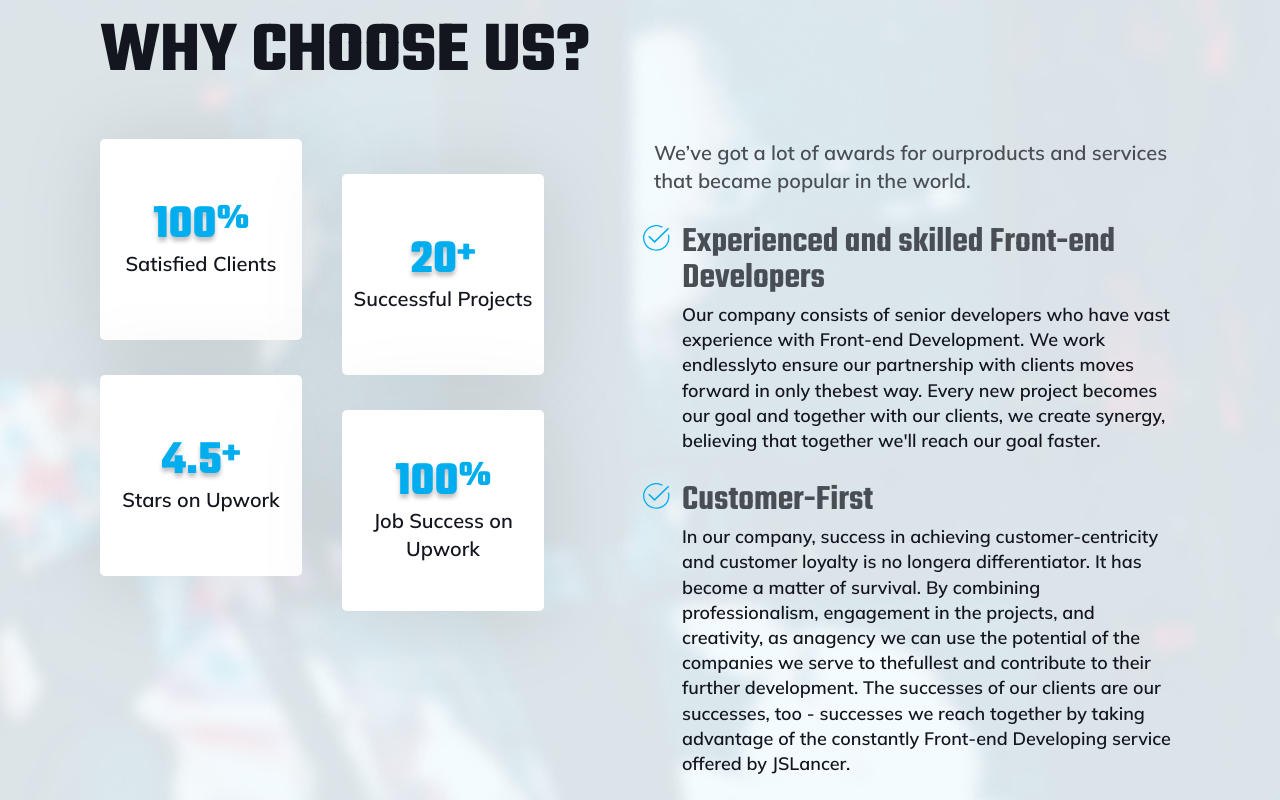
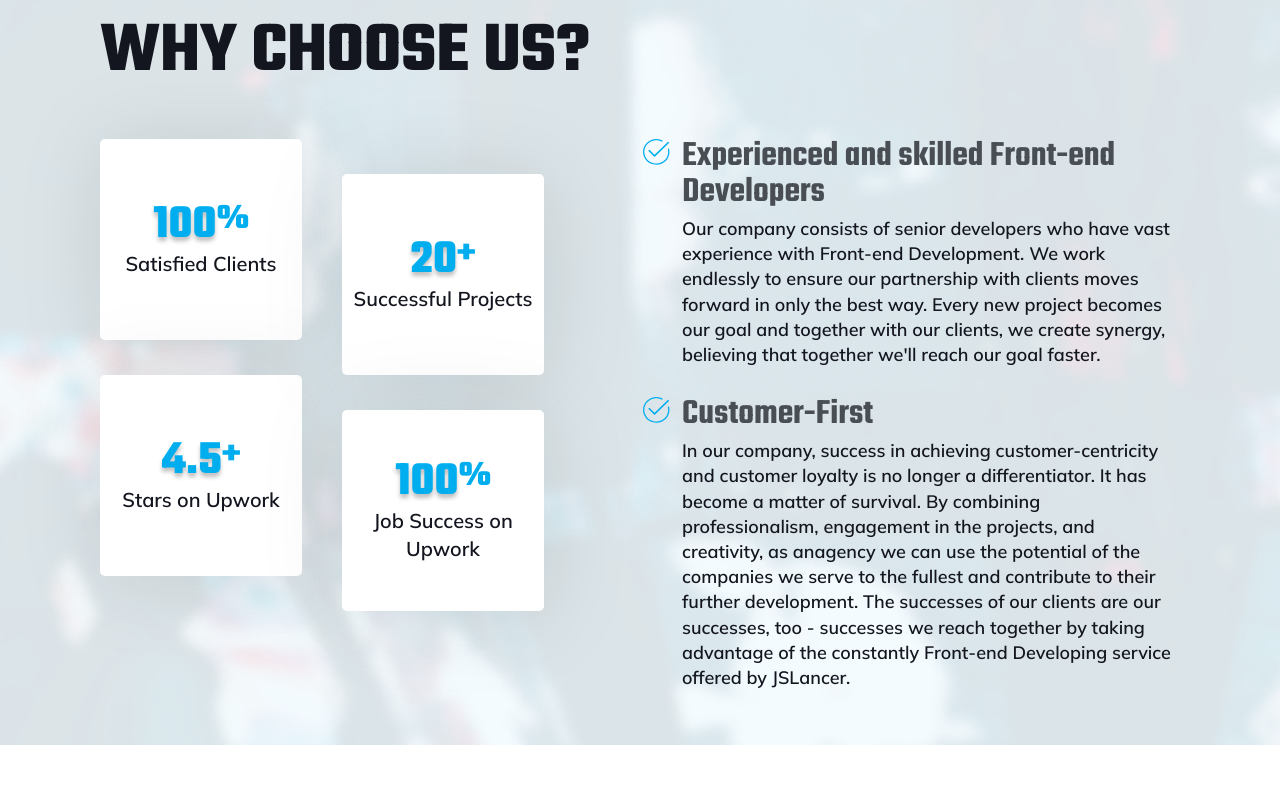
Before and after one commit to JSLancerTeam/jslancer-landing-page-v2, a Next.js app: page / in a window 1280 px wide. Shown: the part 2520-3320 px from the top of the page. Built offline with nearby package versions, Linux system fonts and the light colour scheme.

Commit message:
update landing page

```diff
--- a/components/About.tsx
+++ b/components/About.tsx
@@ -89,8 +89,8 @@ const About: FC = () => (
           allowing you to focus on strategy, business development, and growing your user base with no worries.
         </Desc>
         <Desc>
-          We have been working with clients fromthe US, Singapore, Australia and d
-          elivertechnical solutions that meet their business goals and budget.
+          We have been working with clients fromthe US, Singapore, Australia and
+          deliver technical solutions that meet their business goals and budget.
         </Desc>
 
         <List>
--- a/components/WhyChooseUs.tsx
+++ b/components/WhyChooseUs.tsx
@@ -112,20 +112,6 @@ const RightContent = styled.div`
   }
 `;
 
-const Desc = styled.p`
-  font-weight: 600;
-  font-size: 20px;
-  line-height: 140%;
-  color: #484e54;
-  margin: 0;
-  margin-bottom: 30px;
-
-  @media (max-width: 768px) {
-    font-size: 16px;
-    line-height: 149%;
-  }
-`;
-
 const List = styled.ul`
   list-style-image: url('/static/images/style_type_26.svg');
   margin: 0;
@@ -216,16 +202,12 @@ const WhyChooseUs: FC = () => (
           </Col>
         </LeftContent>
         <RightContent>
-          <Desc>
-            We’ve got a lot of awards for ourproducts and services that became
-            popular in the world.
-          </Desc>
           <List>
             <Item>
               <TitleItem>Experienced and skilled Front-end Developers</TitleItem>
               <DescItem>
                 Our company consists of senior developers who have vast experience with Front-end Development.
-                We work endlesslyto ensure our partnership with clients moves forward in only thebest way.
+                We work endlessly to ensure our partnership with clients moves forward in only the best way.
                 Every new project becomes our goal and together with our clients, we create synergy,
                 believing that together we'll reach our goal faster.
               </DescItem>
@@ -233,9 +215,9 @@ const WhyChooseUs: FC = () => (
             <Item>
               <TitleItem>Customer-First</TitleItem>
               <DescItem>
-                In our company, success in achieving customer-centricity and customer loyalty is no longera differentiator.
+                In our company, success in achieving customer-centricity and customer loyalty is no longer a differentiator.
                 It has become a matter of survival. By combining professionalism, engagement in the projects,
-                and creativity, as anagency we can use the potential of the companies we serve to thefullest
+                and creativity, as anagency we can use the potential of the companies we serve to the fullest
                 and contribute to their further development.
                 The successes of our clients are our successes, too - successes
                 we reach together by taking advantage of the constantly Front-end Developing service offered by JSLancer.
```
